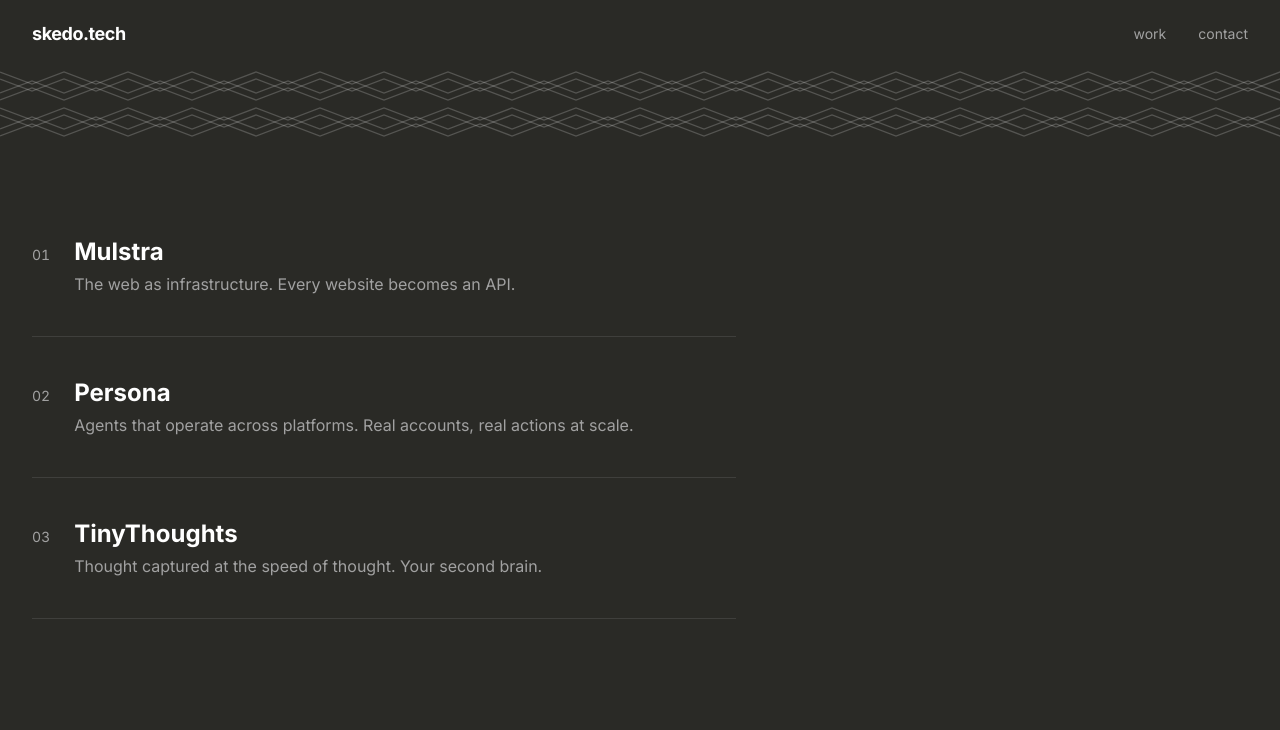
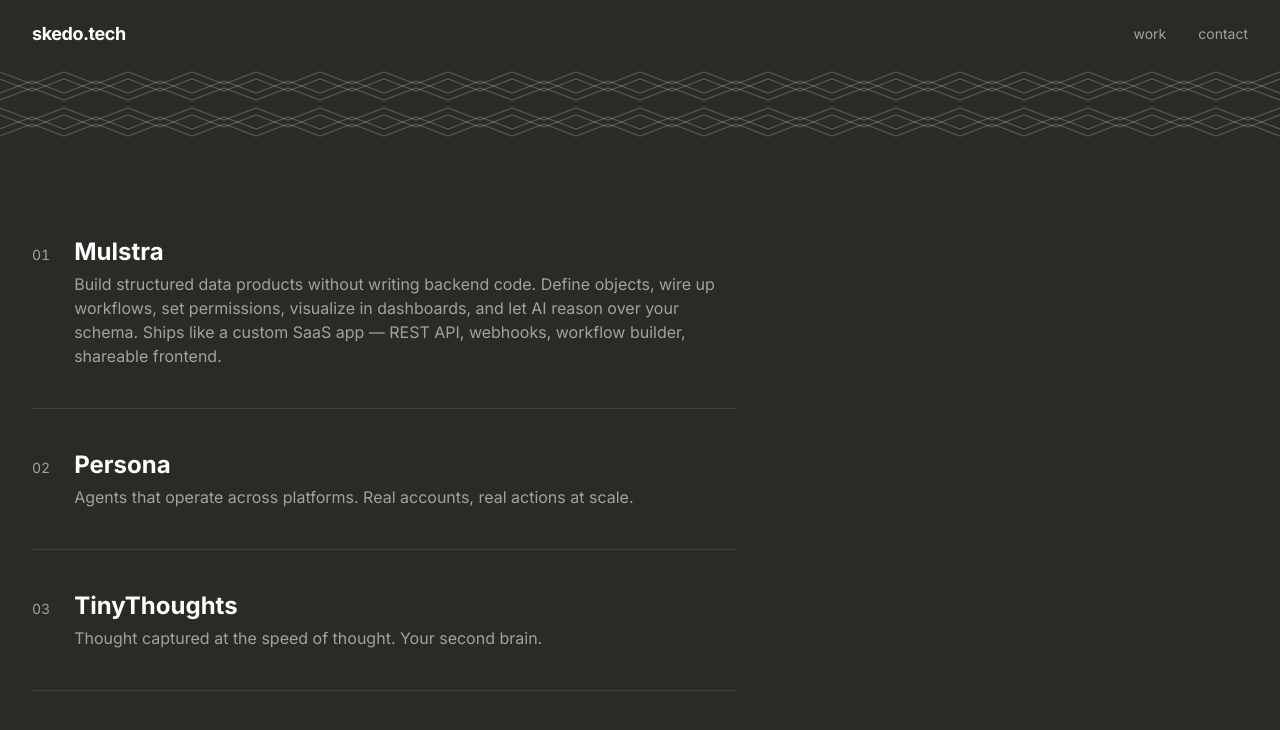
Before and after one commit to maron-ai/skedo-tech, a Next.js app: page /work in a window 1280 px wide. Shown: the top 730 px of the page. Built offline with nearby package versions, Linux system fonts and the light colour scheme.

Commit message:
feat: Mulstra — updated description

```diff
--- a/app/work/page.tsx
+++ b/app/work/page.tsx
@@ -10,7 +10,7 @@ const projects = [
     num: "01",
     name: "Mulstra",
     description:
-      "The web as infrastructure. Every website becomes an API.",
+      "Build structured data products without writing backend code. Define objects, wire up workflows, set permissions, visualize in dashboards, and let AI reason over your schema. Ships like a custom SaaS app — REST API, webhooks, workflow builder, shareable frontend.",
   },
   {
     num: "02",
```
